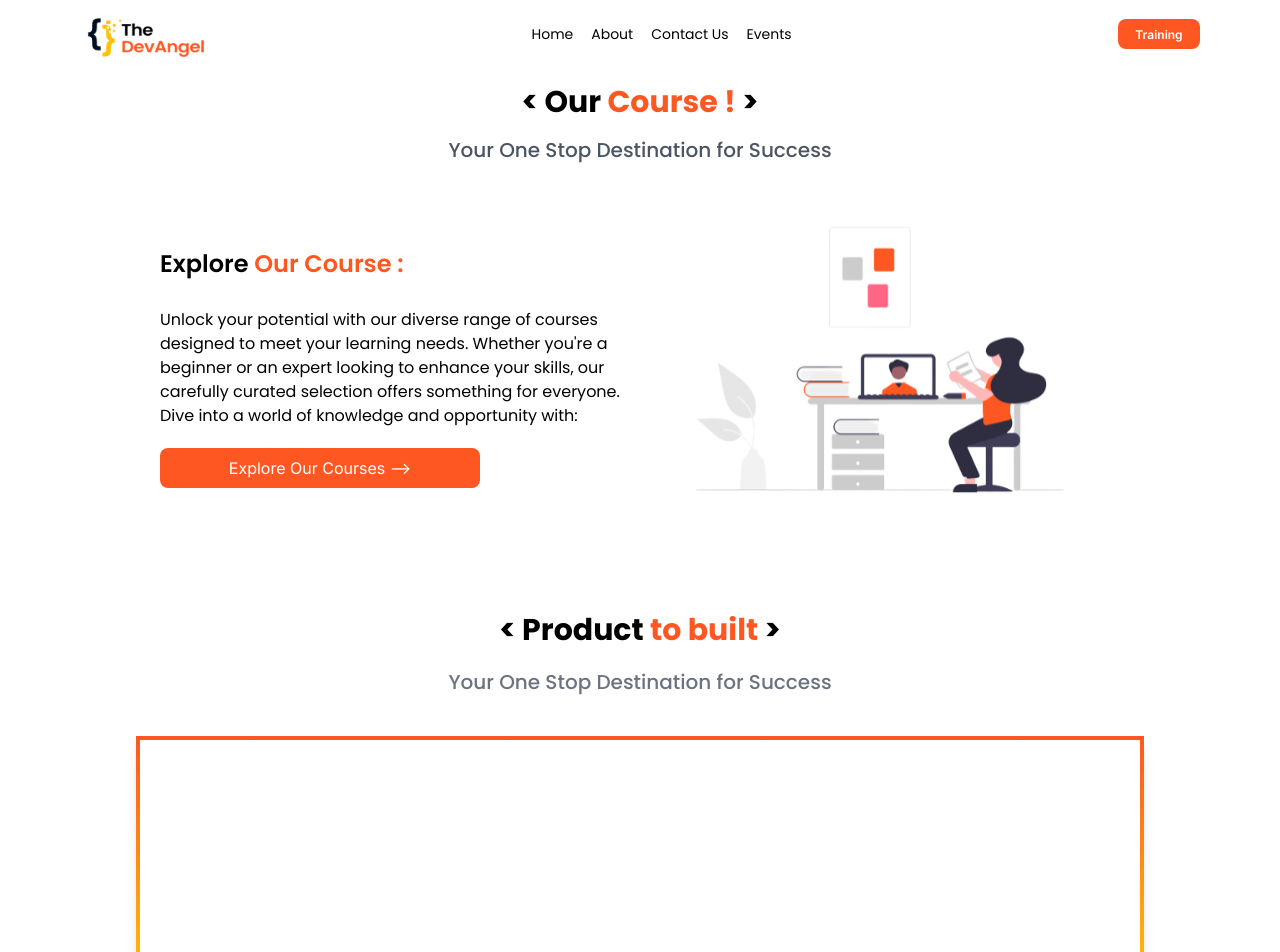
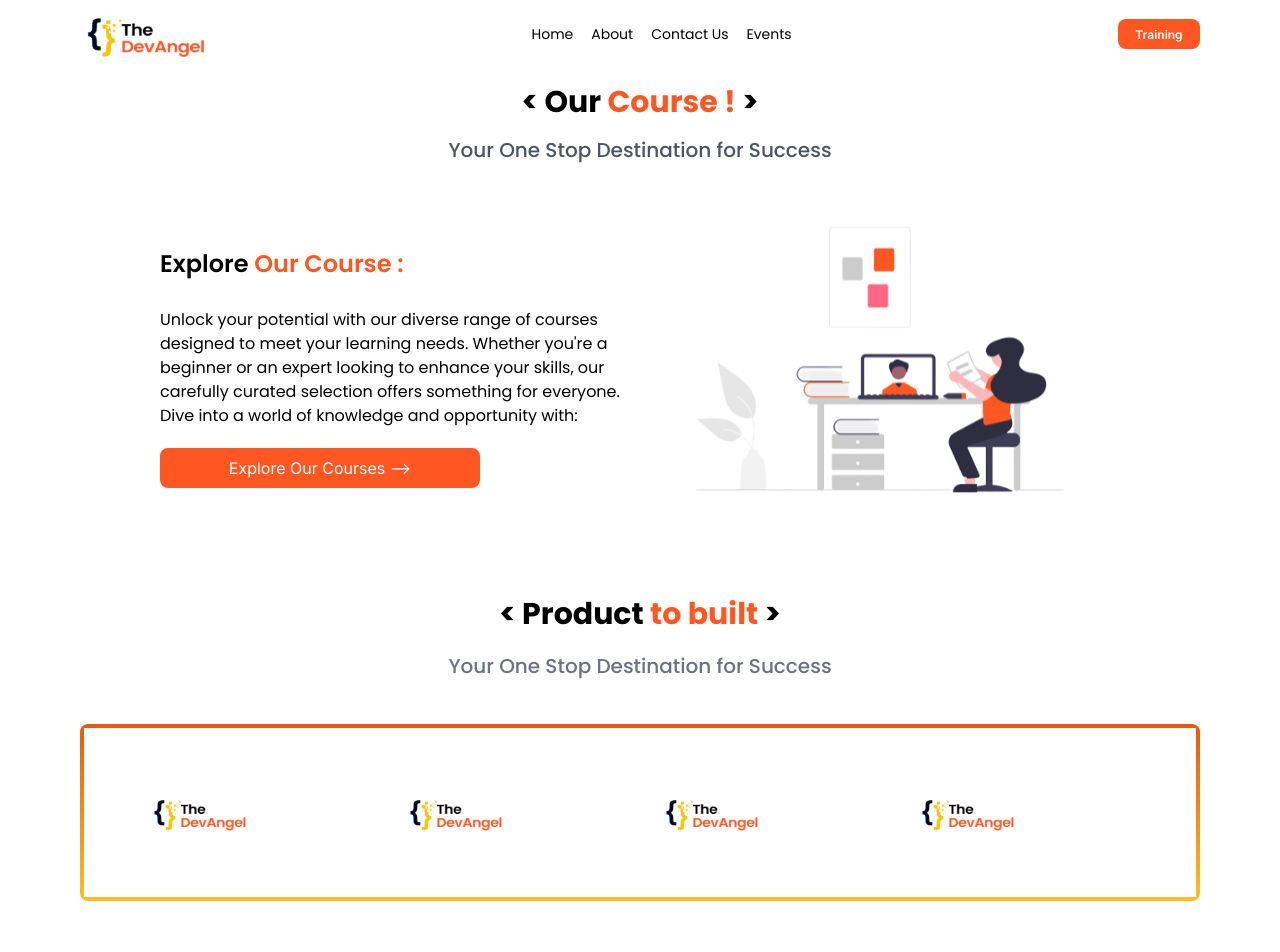
Before and after one commit to Byteoski-Developers/the-dev-angel-lp, a Next.js app: page / in a window 1280 px wide. Shown: the top 952 px of the page. Built offline with nearby package versions, Linux system fonts and the light colour scheme.

Commit message:
made all the corrections

```diff
--- a/components/ProductBuilt.tsx
+++ b/components/ProductBuilt.tsx
@@ -1,18 +1,42 @@
+import { imageConfigDefault } from "next/dist/shared/lib/image-config";
+import Image from "next/image";
+
+const logos = [
+  "/assets/images/Logo.svg",
+  "/assets/images/Logo.svg",
+  "/assets/images/Logo.svg",
+  "/assets/images/Logo.svg",
+];
 const ProductBuilt = () => {
   return (
     <>
-      <div className="text-center font-poppins  w-full px-6 md:px-10 lg:px-12 xl:px-20 2xl:px-40">
-        <h2 className="text-black h-12 w-full font-bold text-3xl leading-12 py-6 md:py-10 lg:py-12">
+      <div className="text-center font-poppins w-full px-4 md:px-6 lg:px-8 xl:px-16 2xl:px-20">
+  <h2 className="text-black h-12 w-full font-bold text-2xl md:text-3xl leading-10 md:leading-12 py-4 md:py-6 lg:py-8 mb-4 md:mb-5">
     &lt; Product <span className="text-orangered">to built</span> &gt;
   </h2>
-        <h3 className="text-gray-500 font-medium text-base mt-15 py-2 md:text-xl leading-9 h-9 w-full">
+  <h3 className="text-gray-500 font-medium text-base md:text-xl leading-6 md:leading-9 h-9 w-full">
     Your One Stop Destination for Success
   </h3>
 </div>
 
-      <div className="flex items-center justify-center px-6 md:px-10 lg:px-12 xl:px-20 2xl:px-40 py-6 md:py-10 ">
-        <div className=" max-width-full md:max-w-screen-md lg:max-w-screen-lg xl:max-width-screen-xl 2xl:max-width-screen-2xl w-full md:w-[80%] lg:w-[70%] xl:w-[90%] 2xl:w-[70%] h-[150px] md:h-[200px] lg:h-[250px] bg-white rounded-lg border-4 border-solid border-transparent shadow-sm md:shadow-lg [border-image:linear-gradient(to_bottom,rgb(255,87,34),rgb(255,193,7))_1]" />
+<div className="flex items-center justify-center px-6 md:px-10 lg:px-12 xl:px-20 2xl:px-40 py-6 md:py-10  ">
+  <div className="  w-full h-auto rounded-lg bg-gradient-to-b from-orange-600 to-amber-400 p-1  ">
+   <div className=" grid grid-cols-1 md:grid-cols-2 lg:grid-cols-4 gap-10 w-full bg-white p-16 ">
+   {logos.map((logo, index) => (
+            <Image
+              height={100}
+              width={100}
+              key={index}
+              src={logo}
+              alt="logoimage"
+            />
+          ))}
    </div>
+  </div>
+</div>
+
+
+
     </>
   );
 };
```
Lines whose indentation alone changed are shown as unchanged.
